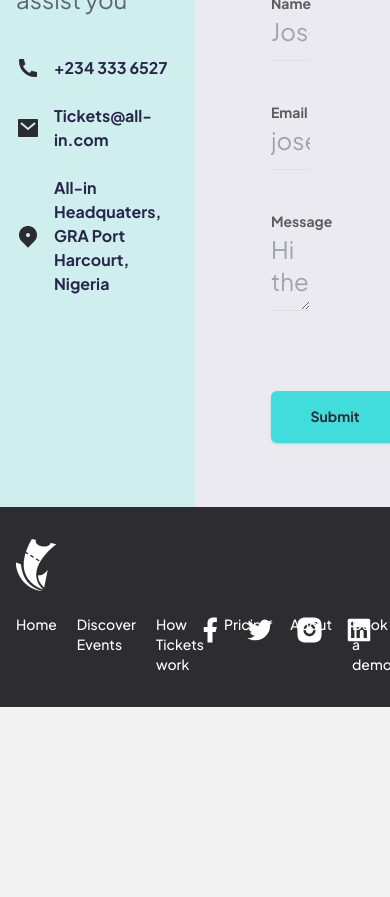
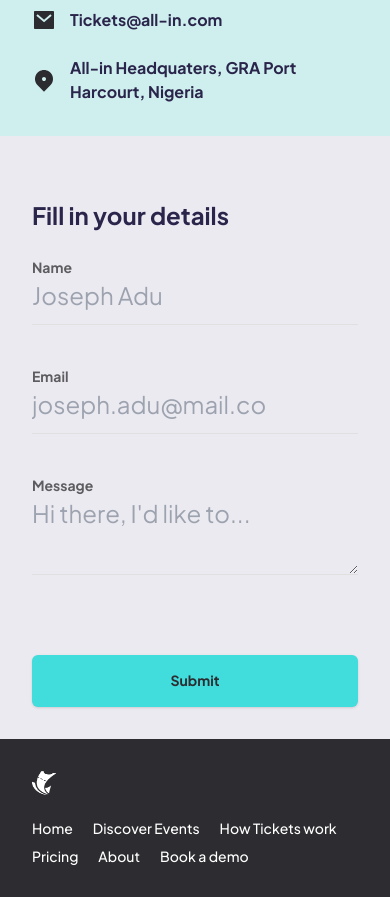
Before and after one commit to Allin-Technologies/tickets-frontend, a Next.js app: page / in a window 390 px wide. Shown: the part 1100-1997 px from the top of the page. Before the commit the page ends 1807 px from the top, so only its background shows below. Built offline with nearby package versions, Linux system fonts and the light colour scheme.

Commit message:
feat: footer mobile

```diff
--- a/src/components/navigation/footer/index.tsx
+++ b/src/components/navigation/footer/index.tsx
@@ -6,9 +6,9 @@ import { ContactForm } from "./form";
 export function Footer() {
   return (
     <footer>
-      <div className='relative after:absolute after:left-0 after:top-0 after:bottom-0 after:h-full after:w-1/2 after:z-[1] after:bg-primary/20 before:absolute before:right-0 before:top-0 before:bottom-0 before:h-full before:w-1/2 before:z-[1] before:bg-secondary/10'>
-        <div className='w-full max-w-screen-2xl mx-auto gap-6 py-8 px-4 md:px-6 lg:px-8 xl:px-12 2xl:px-0 grid grid-cols-2'>
-          <div className='z-[2] space-y-10 pt-16 pb-8'>
+      <div className='relative lg:after:absolute lg:after:left-0 lg:after:top-0 lg:after:bottom-0 lg:after:h-full lg:after:w-1/2 lg:after:z-[1] lg:after:bg-primary/20 lg:before:absolute lg:before:right-0 lg:before:top-0 lg:before:bottom-0 lg:before:h-full lg:before:w-1/2 lg:before:z-[1] lg:before:bg-secondary/10'>
+        <div className='w-full max-w-screen-2xl mx-auto lg:gap-6 lg:px-8 xl:px-12 2xl:px-0 grid lg:grid-cols-2'>
+          <div className='z-[2] space-y-10 p-8 pt-16 lg:px-0 w-full bg-primary/20 lg:bg-transparent'>
             <div className='text-2xl space-y-4'>
               <h3 className='font-bold'>Contact us</h3>
               <p className='text-secondary-foreground'>
@@ -36,7 +36,7 @@ export function Footer() {
               ))}
             </div>
           </div>
-          <div className='z-[2] pt-16 pb-8 px-16 w-full'>
+          <div className='z-[2] pt-16 p-8 pb-8 lg:px-16 w-full bg-secondary/10 lg:bg-transparent'>
             <div className='text-2xl space-y-4 w-full'>
               <h3 className='font-bold'>Fill in your details</h3>
               <ContactForm />
@@ -45,17 +45,18 @@ export function Footer() {
         </div>
       </div>
       <div className='bg-primary-foreground'>
-        <div className='grid w-full max-w-screen-2xl mx-auto gap-6 py-8 px-4 md:px-6 lg:px-8 xl:px-12 2xl:px-0'>
+        <div className='grid w-full max-w-screen-2xl mx-auto gap-6 p-8 xl:px-12 2xl:px-0'>
           <div>
             <Image
               src='/tickets-by-All-In-icon-logo-white.png'
               alt='Icon logo'
               width={40}
               height={52}
+              className='size-6'
             />
           </div>
-          <div className='text-white grid grid-cols-2'>
-            <div className='flex item-center gap-5 my-auto'>
+          <div className='text-white grid lg:grid-cols-2 gap-8'>
+            <div className='flex item-center flex-wrap gap-x-5 gap-y-2 my-auto'>
               {footer.links.map((link, index) => (
                 <Link
                   key={index}
```
